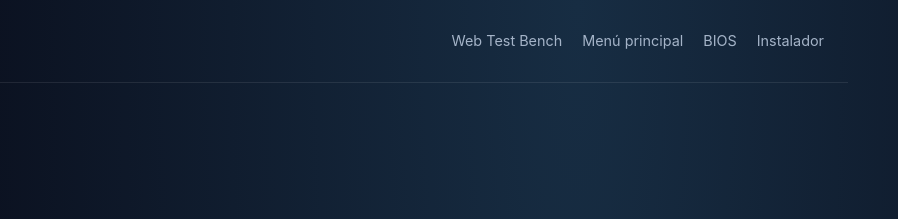
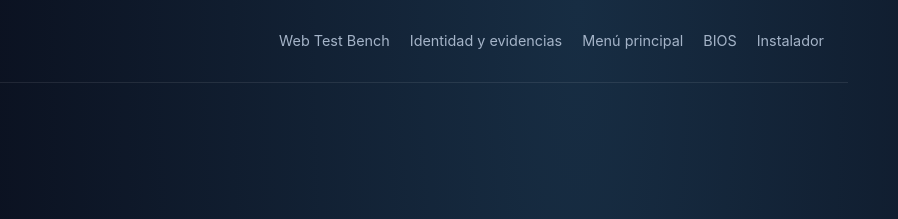
Before and after one commit to byLAEV/Node-Core-OS, a plain HTML site: page web-test-bench/menus.html in a window 1280 px wide. Shown: the top 219 px of the page, 382-1280 px from the left. Drawn offline with Linux system fonts and the light colour scheme.

Commit message:
web: link identity roadmap from menu guide

```diff
--- a/web-test-bench/menus.html
+++ b/web-test-bench/menus.html
@@ -17,6 +17,7 @@
     </a>
     <nav aria-label="Navegación principal">
       <a href="./index.html">Web Test Bench</a>
+      <a href="./identity.html">Identidad y evidencias</a>
       <a href="#main-menu">Menú principal</a>
       <a href="#bios">BIOS</a>
       <a href="#installer">Instalador</a>
```
